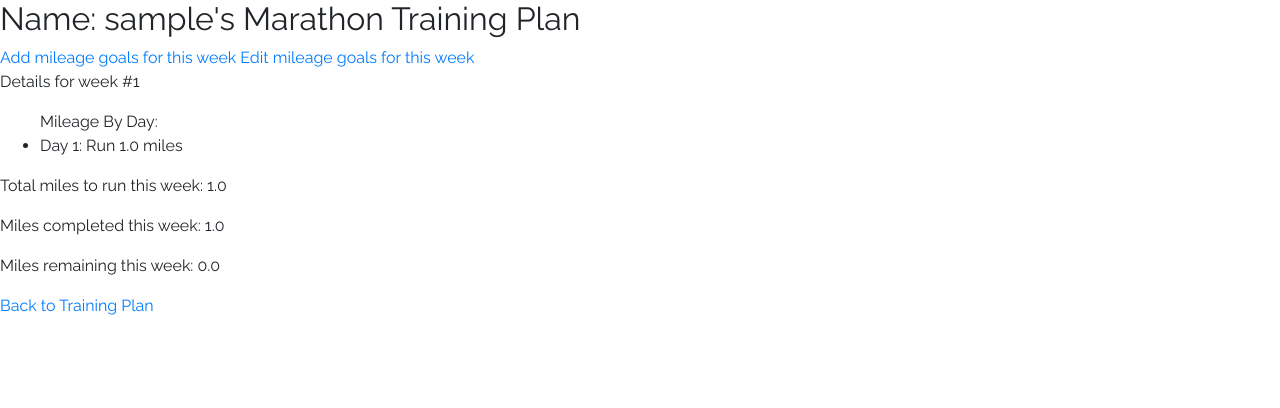
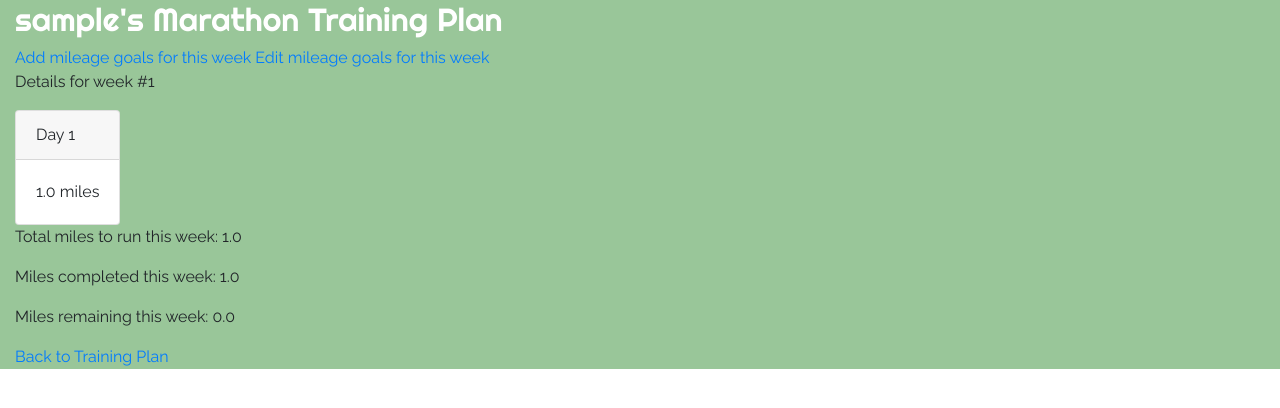
Before and after one commit to tmflower/marathon-buddy, a Flask app: page /weekly-view/1 in a window 1280 px wide. Shown: the part 56-464 px from the top of the page. Run offline with Flask 2, Linux system fonts and the light colour scheme; the visitor is signed in with stand-in values (Sample User, id 1); tables that the repository leaves empty hold one stand-in row (values such as "Sample post").

Commit message:
fixed issues in templates

```diff
--- a/app.py
+++ b/app.py
@@ -1,5 +1,4 @@
 
-from weakref import WeakValueDictionary
 from flask import Flask,render_template, redirect, flash, session, request, jsonify
 from models import db, connect_db, User, Week, Day
 from flask_debugtoolbar import DebugToolbarExtension
@@ -43,7 +42,6 @@ def welcome():
     # need to add a condition here: if user has plan, show both options; otherwise, only show setup option
     user_id = session['user_id']
     user = User.query.get(user_id)
-    # if getPlanBtn.selected === True:
 
     return render_template('welcome.html', username=user.username)
 
@@ -101,58 +99,7 @@ def logout():
 @app.route('/starter-plan')
 def get_starter_plan():
     """Applies default plan data for this user and redirects to training plan"""
-
     setup_starter_plan()
-    # user_id = session['user_id']
-    # user = User.query.get(user_id)
-
-    # user.num_weeks = 16;
-
-    # week1 = Week(num = 1, mileage_target = 19, user = user.id)
-    # week2 = Week(num = 2, mileage_target = 21, user = user.id)
-    # week3 = Week(num = 3, mileage_target = 25, user = user.id)
-    # week4 = Week(num = 4, mileage_target = 23, user = user.id)
-    # week5 = Week(num = 5, mileage_target = 30, user = user.id)
-    # week6 = Week(num = 6, mileage_target = 32, user = user.id)
-    # week7 = Week(num = 7, mileage_target = 28, user = user.id)
-    # week8 = Week(num = 8, mileage_target = 35, user = user.id)
-    # week9 = Week(num = 9, mileage_target = 39, user = user.id)
-    # week10 = Week(num = 10, mileage_target = 35, user = user.id)
-    # week11 = Week(num = 11, mileage_target = 41, user = user.id)
-    # week12 = Week(num = 12, mileage_target = 31, user = user.id)
-    # week13 = Week(num = 13, mileage_target = 42, user = user.id)
-    # week14 = Week(num = 14, mileage_target = 30, user = user.id)
-    # week15 = Week(num = 15, mileage_target = 23, user = user.id)
-    # week16 = Week(num = 16, mileage_target = 34, user = user.id)
-    # weeks = (week1, week2, week3, week4, week5, week6, week7, week8, week9, week10, week11, week12, week13, week14, week15, week16)
-    # for week in weeks:
-    #     db.session.add_all(week)
-    #     db.session.commit()
-
-    # day1 = Day(num=1, mileage_target=0, week=week1.id, user=user.id)
-    # day2 = Day(num=2, mileage_target=3, week=week1.id, user=user.id)
-    # day3 = Day(num=3, mileage_target=4, week=week1.id, user=user.id)
-    # day4 = Day(num=4, mileage_target=0, week=week1.id, user=user.id)
-    # day5 = Day(num=5, mileage_target=4, week=week1.id, user=user.id)
-    # day6 = Day(num=6, mileage_target=0, week=week1.id, user=user.id)
-    # day7 = Day(num=7, mileage_target=8, week=week1.id, user=user.id)
-    # days = (day1, day2, day3, day4, day5, day6, day7)
-    # for day in days:
-    #     db.session.add(day)
-    #     db.session.commit()
-
-    # day1 = Day(num=1, mileage_target=0, week=week2.id, user=user.id)
-    # day2 = Day(num=2, mileage_target=3, week=week2.id, user=user.id)
-    # day3 = Day(num=3, mileage_target=4, week=week2.id, user=user.id)
-    # day4 = Day(num=4, mileage_target=0, week=week2.id, user=user.id)
-    # day5 = Day(num=5, mileage_target=4, week=week2.id, user=user.id)
-    # day6 = Day(num=6, mileage_target=0, week=week2.id, user=user.id)
-    # day7 = Day(num=7, mileage_target=10, week=week2.id, user=user.id)
-    # days = (day1, day2, day3, day4, day5, day6, day7)
-    # for day in days:
-    #     db.session.add(day)
-    #     db.session.commit()
-
     return redirect('/my-training-plan')
 
 
@@ -282,7 +229,7 @@ def show_week(week):
 
     """ get user data for days in this week and display in UI"""
     session['week_details'] = curr_week.num
-    my_days = Day.query.filter(Day.week == curr_week.num, Day.user == user.id).all()
+    my_days = Day.query.filter(Day.week == curr_week.id, Day.user == user_id).all()
 
     return render_template('weekly_details.html', user=user, curr_week=curr_week, my_days=my_days)
 
--- a/static/app.css
+++ b/static/app.css
@@ -35,9 +35,13 @@
         width: 125%;
     }
 
-    .foreground {
+    .my-bg {
+        background-color: rgba(44, 137, 44, 0.481);
+    }
+
+    /* .foreground {
         position: absolute;
-    }
+    } */
 
     .navbar {
         font-family: 'Raleway', sans-serif;
@@ -93,6 +97,18 @@
         font-family: 'Righteous', cursive;
         color: white;
     }
+
+    /* .week-card {
+        border: 1px solid red;
+    }
+
+    .week {
+        border: 1px solid black;
+    }
+
+    .day {
+        border: 1px solid blue;
+    } */
 }
 
 /* For large mobile devices: */
--- a/templates/weekly_details.html
+++ b/templates/weekly_details.html
@@ -1,17 +1,33 @@
 {% extends 'base.html' %}
 {% block content %}
-<h2>Name: {{ user.username }}'s Marathon Training Plan</h2>
 
+<div class="container-fluid my-bg">
+    <h2 class="heading">{{ user.username }}'s Marathon Training Plan</h2>
     <a href="/daily-miles-form">Add mileage goals for this week</a>
     <a href="/weekly-view/{{curr_week.num}}/edit">Edit mileage goals for this week</a>
 
     <p>Details for week #{{ curr_week.num }}</p>
 
-<ul>Mileage By Day:
+    <!-- <ul>Mileage By Day:
         {% for day in my_days %}
             <li>Day {{ day.num }}:  Run {{ day.mileage_target}} miles</li>
         {% endfor %}
-</ul>
+    </ul> -->
+    <div class="container-fluid">
+        <div class="row">
+            {% for day in my_days %}
+                <div class="col- card">
+                    <div class="card-header">
+                        Day {{ day.num }}
+                    </div>
+                    <div class="card-body">
+                        {{ day.mileage_target }} miles
+                    </div>
+                </div>
+            {% endfor %}
+        </div>
+    </div>
+
 
     <p>Total miles to run this week: {{ curr_week.mileage_target }}</p>
     <p>Miles completed this week: {{ curr_week.miles_completed }}</p>
@@ -19,5 +35,9 @@
 
 
     <a href="/my-training-plan">Back to Training Plan</a>
+</div>
+
+
+
 
 {% endblock%}
```
Also changed, not shown: notes.md (+9 -3 lines), templates/my_training_plan.html (+18 -12 lines), templates/base.html (indentation only). Lines whose indentation alone changed are shown as unchanged.
